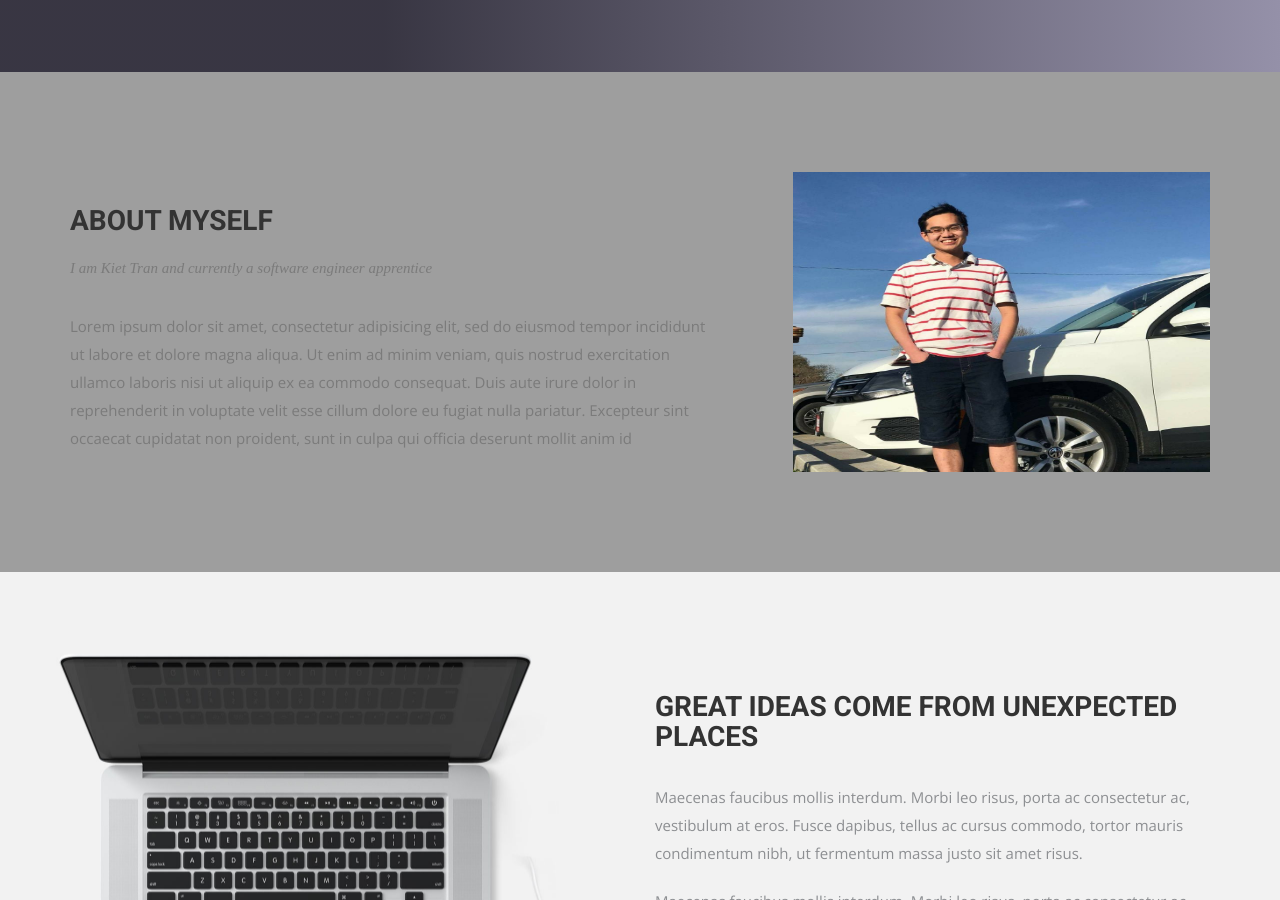
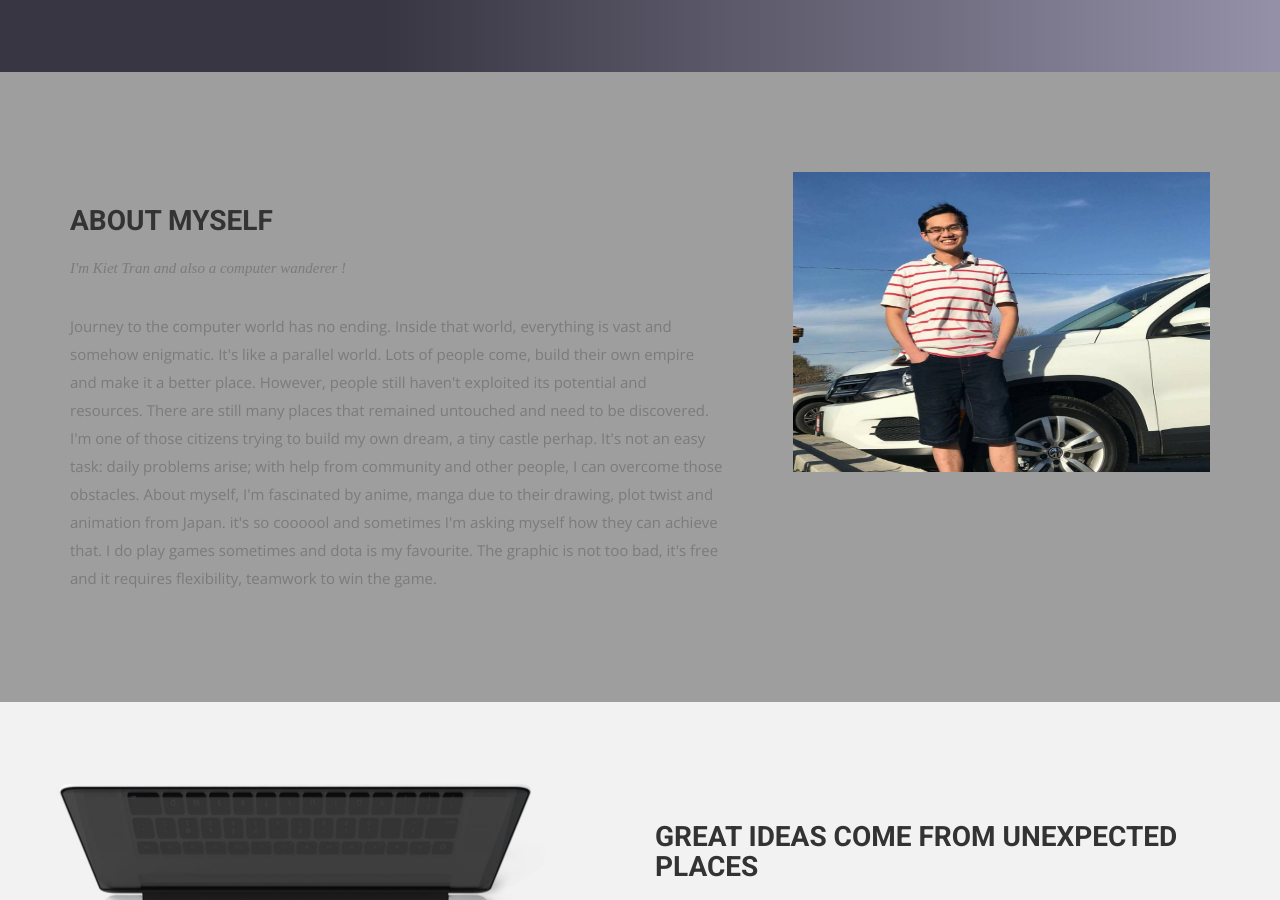
Before and after one commit to khtran1994/my-jekyll-blog, a Jekyll site: the page built from about-me.html, in a window 1280 px wide and 900 px high, scrolled down 350 px. Built offline with Jekyll 4.4.1, drawn with Linux system fonts in a browser that asks for light colours; nearby versions of some CDN libraries; some web fonts are replaced; comment, search, counter and statistics services are not loaded.

Commit message:
Update about-us.html

```diff
--- a/_includes/about-us.html
+++ b/_includes/about-us.html
@@ -7,10 +7,12 @@
                 <div class="section-title">
                   <h2>About Myself</h2>
                   <p>
-                    I am Kiet Tran and currently a software engineer apprentice
+                    I'm Kiet Tran and also a computer wanderer !
                   </p>
                 </div>
-                <p>Lorem ipsum dolor sit amet, consectetur adipisicing elit, sed do eiusmod tempor incididunt ut labore et dolore magna aliqua. Ut enim ad minim veniam, quis nostrud exercitation ullamco laboris nisi ut aliquip ex ea commodo consequat. Duis aute irure dolor in reprehenderit in voluptate velit esse cillum dolore eu fugiat nulla pariatur. Excepteur sint occaecat cupidatat non proident, sunt in culpa qui officia deserunt mollit anim id </p>
+                  <p>Journey to the computer world has no ending. Inside that world, everything is vast and somehow enigmatic. It's like a parallel world. Lots of people come, build their own empire and make it a better place. However, people still haven't exploited its potential and resources. There are still many places that remained untouched and need to be discovered. I'm one of those citizens trying to build my own dream, a tiny castle perhap. It's not an easy task: daily problems arise; with help from community and other people, I can overcome those obstacles.
+                      About myself, I'm fascinated by anime, manga due to their drawing, plot twist and animation from Japan. it's so coooool and sometimes I'm asking myself how they can achieve that. I do play games sometimes and dota is my favourite. The graphic is not too bad, it's free and it requires flexibility, teamwork to win the game.
+
               </div>
             </div><!-- .col-md-7 close -->
             <div class="col-md-5 col-sm-12">
```
